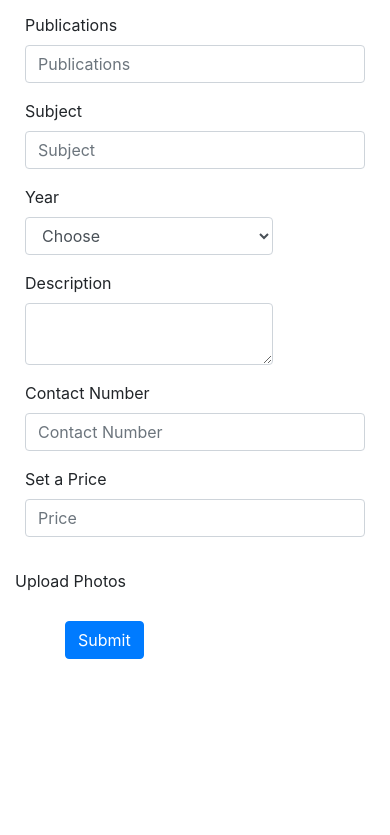
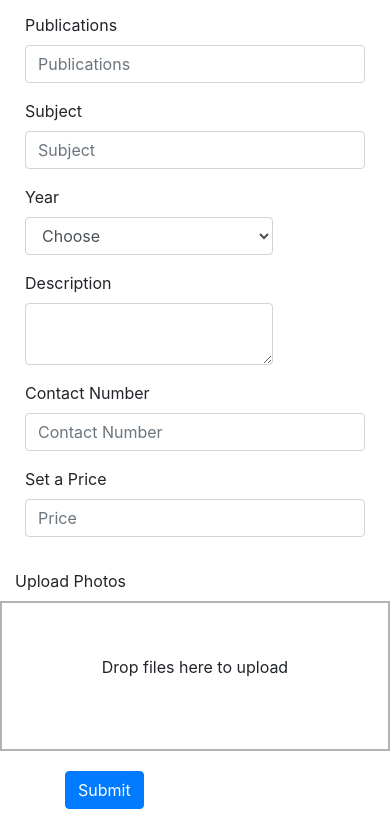
Before and after one commit to Tanu222/hand-me-down, a plain HTML site: page html/sell-books.html in a window 390 px wide. Shown: the part 359-1194 px from the top of the page. Before the commit the page ends 1044 px from the top, so only its background shows below. Drawn offline with Linux system fonts and the light colour scheme.

Commit message:
making pages responsive

```diff
--- a/html/sell-books.html
+++ b/html/sell-books.html
@@ -3,8 +3,9 @@
 <head>
     <link rel="stylesheet" href="../css/sell-books.css">
     <link rel="stylesheet" href="../css/bootstrap.min.css">
-    <script src="./dropzone-5.7.0/dist/dropzone.js"></script>
-    <link rel="stylesheet" href="../dropzone-5.7.0/dist/dropzone.css">
+    <script src="../lib/dropzone-5.7.0/dist/dropzone.js"></script>
+    <link rel="stylesheet" href="../lib/dropzone-5.7.0/dist/dropzone.css">
+    <meta name="viewport" content="width=device-width, initial-scale=0.6">
     <title>Sell Books</title>
 </head>
 
```
Also changed, not shown: html/book-search.html (+1 -0 lines), index.html (+1 -0 lines).
